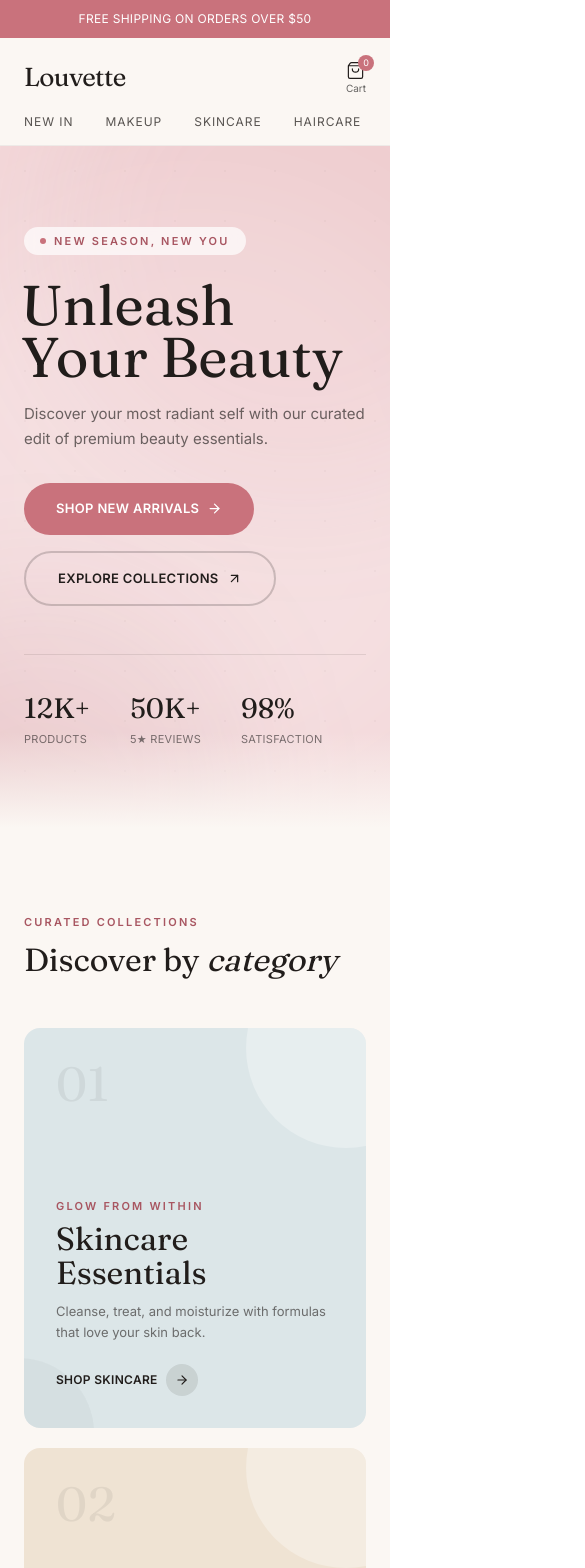
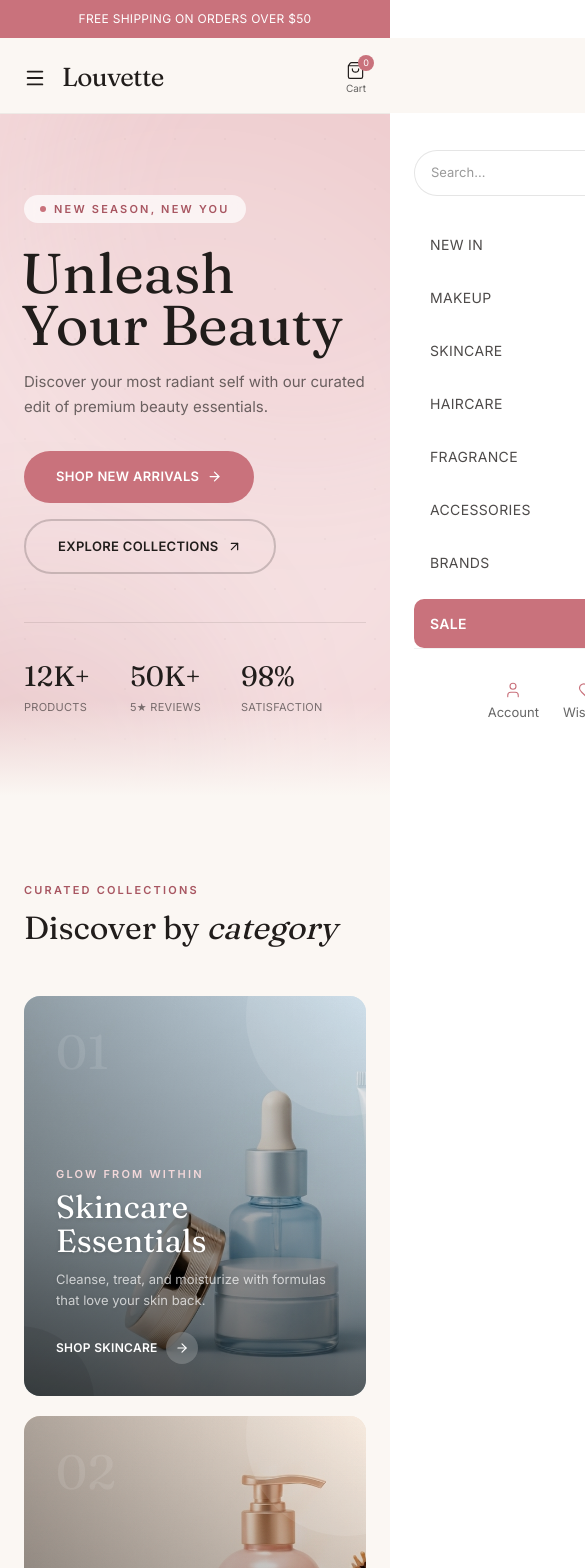
Before and after one commit to CodeNova5/CILLIA, a Next.js app: page / in a window 390 px wide. Shown: the top 1568 px of the page, 585 px wide, since content can reach past the window. Built offline with nearby package versions, Linux system fonts and the light colour scheme.

Commit message:
Enhance page.tsx: add mobile menu functionality, update collection images, and improve layout responsiveness

```diff
--- a/app/page.tsx
+++ b/app/page.tsx
@@ -1,8 +1,8 @@
 "use client";
-import React, { useRef } from "react";
+import React, { useState, useRef } from "react";
 import {
   Search, User, Heart, ShoppingBag, Star, ChevronLeft, ChevronRight,
-  Truck, ShieldCheck, RotateCcw, Headphones, ArrowRight, Sparkles, Mail, Quote, Leaf, Award, ArrowUpRight
+  Truck, ShieldCheck, RotateCcw, Headphones, ArrowRight, Sparkles, Mail, Quote, Leaf, Award, ArrowUpRight, Menu, X
 } from "lucide-react";
 
 import { FaSquareInstagram } from "react-icons/fa6";
@@ -36,6 +36,7 @@ const DATA = {
       description: "Cleanse, treat, and moisturize with formulas that love your skin back.",
       cta: "Shop Skincare",
       link: "#",
+      image: "/skincare-hero.png",
       tone: "sky",
     },
     {
@@ -45,6 +46,7 @@ const DATA = {
       description: "From nourishing shampoos to leave-in treatments — your hair deserves the best.",
       cta: "Shop Haircare",
       link: "#",
+      image: "/haircare-hero.png",
       tone: "sand",
     },
     {
@@ -54,6 +56,7 @@ const DATA = {
       description: "Bold lips, flawless bases, and eyes that captivate — create your signature look.",
       cta: "Shop Makeup",
       link: "#",
+      image: "/makeup-hero.png",
       tone: "blush",
     },
     {
@@ -63,16 +66,17 @@ const DATA = {
       description: "Brushes, bags, tools, and treasures to complete your beauty ritual.",
       cta: "Shop Accessories",
       link: "#",
+      image: "/accessories-promo.png",
       tone: "sage",
     },
   ],
   products: [
-    { id: 1, name: "Hydrating Glow Face Serum", price: 24.99, rating: 4.5, reviews: 128, tone: "blush" },
-    { id: 2, name: "Velvet Matte Lipstick", price: 14.99, rating: 4.5, reviews: 96, tone: "sand", tag: "Best Seller" },
-    { id: 3, name: "Volume & Curl Mascara", price: 16.99, rating: 4, reviews: 73, tone: "ink" },
-    { id: 4, name: "Nourishing Hair Shampoo", price: 19.99, rating: 4.5, reviews: 54, tone: "sky" },
-    { id: 5, name: "4 Piece Brush Set", price: 18.99, rating: 4.5, reviews: 112, tone: "blush" },
-    { id: 6, name: "Fragrance Eau de Parfum", price: 29.99, rating: 4.5, reviews: 88, tone: "sand" },
+    { id: 1, name: "Hydrating Glow Face Serum", price: 24.99, rating: 4.5, reviews: 128, image: "/skincare.png", tone: "blush" },
+    { id: 2, name: "Velvet Matte Lipstick", price: 14.99, rating: 4.5, reviews: 96, image: "/makeup.png", tone: "sand", tag: "Best Seller" },
+    { id: 3, name: "Volume & Curl Mascara", price: 16.99, rating: 4, reviews: 73, image: "/Gemini_Generated_Image_v2o02rv2o02rv2o0.png", tone: "ink" },
+    { id: 4, name: "Nourishing Hair Shampoo", price: 19.99, rating: 4.5, reviews: 54, image: "/haircare.png", tone: "sky" },
+    { id: 5, name: "4 Piece Brush Set", price: 18.99, rating: 4.5, reviews: 112, image: "/Gemini_Generated_Image_mrza28mrza28mrza.png", tone: "blush" },
+    { id: 6, name: "Fragrance Eau de Parfum", price: 29.99, rating: 4.5, reviews: 88, image: "/fragrance.png", tone: "sand" },
   ],
   whyChooseUs: [
     { id: 1, icon: "Leaf", title: "Clean Formulas", body: "Cruelty-free, dermatologist-tested ingredients you can trust." },
@@ -157,34 +161,50 @@ function AnnouncementBar() {
 }
 
 function Header() {
+  const [mobileOpen, setMobileOpen] = useState(false);
+
   return (
-    <header className="bg-[#FBF7F3] sticky top-0 z-40 border-b border-black/5">
-      <div className="max-w-[1280px] mx-auto px-6 pt-5 pb-4 flex items-center gap-8">
+    <header className="bg-[#FBF7F3]/95 backdrop-blur-md sticky top-0 z-40 border-b border-black/5">
+      <div className="max-w-[1280px] mx-auto px-6 pt-5 pb-4 flex items-center gap-4">
+        {/* Hamburger — mobile only */}
+        <button
+          className="md:hidden shrink-0"
+          onClick={() => setMobileOpen((v) => !v)}
+          aria-label={mobileOpen ? "Close menu" : "Open menu"}
+        >
+          {mobileOpen ? <X size={22} /> : <Menu size={22} />}
+        </button>
+
         <div className="font-serif text-[26px] tracking-tight text-[#211D1B] shrink-0">Louvette</div>
-        <div className="flex-1 max-w-[520px] hidden md:flex items-center bg-white border border-black/10 rounded-full px-4 py-2.5">
+
+        {/* Desktop search */}
+        <div className="flex-1 max-w-[520px] hidden md:flex items-center bg-white border border-black/10 rounded-full px-4 py-2.5 focus-within:border-[#C9727C] transition-colors">
           <input
             placeholder="Search for products, brands and more…"
             className="flex-1 bg-transparent outline-none text-[13px] placeholder:text-black/40"
           />
           <Search size={16} className="text-black/40" />
         </div>
-        <div className="flex items-center gap-6 ml-auto shrink-0 text-[#211D1B]">
+
+        <div className="flex items-center gap-5 md:gap-6 ml-auto shrink-0 text-[#211D1B]">
           <button className="hidden sm:flex flex-col items-center gap-0.5 group">
-            <User size={19} strokeWidth={1.5} />
+            <User size={19} strokeWidth={1.5} className="group-hover:text-[#C9727C] transition-colors" />
             <span className="text-[10px] leading-tight text-black/60 group-hover:text-[#C9727C]">Account</span>
           </button>
           <button className="hidden sm:flex flex-col items-center gap-0.5 group">
-            <Heart size={19} strokeWidth={1.5} />
+            <Heart size={19} strokeWidth={1.5} className="group-hover:text-[#C9727C] transition-colors" />
             <span className="text-[10px] leading-tight text-black/60 group-hover:text-[#C9727C]">Wishlist</span>
           </button>
           <button className="relative flex flex-col items-center gap-0.5 group">
-            <ShoppingBag size={19} strokeWidth={1.5} />
+            <ShoppingBag size={19} strokeWidth={1.5} className="group-hover:text-[#C9727C] transition-colors" />
             <span className="absolute -top-1.5 -right-2 bg-[#C9727C] text-white text-[9px] w-4 h-4 rounded-full flex items-center justify-center">0</span>
             <span className="text-[10px] leading-tight text-black/60 group-hover:text-[#C9727C]">Cart</span>
           </button>
         </div>
       </div>
-      <nav className="max-w-[1280px] mx-auto px-6 pb-3.5 flex items-center gap-8 overflow-x-auto no-scrollbar">
+
+      {/* Desktop nav */}
+      <nav className="max-w-[1280px] mx-auto px-6 pb-3.5 hidden md:flex items-center gap-8 overflow-x-auto no-scrollbar">
         {DATA.navigation.mainNav.map((l) => (
           <a key={l} href="#" className="text-[12px] tracking-[0.08em] uppercase text-[#211D1B]/75 hover:text-[#C9727C] whitespace-nowrap transition-colors">
             {l}
@@ -192,6 +212,73 @@ function Header() {
         ))}
         <a href="#" className="text-[12px] tracking-[0.08em] uppercase text-[#C9727C] font-semibold whitespace-nowrap ml-auto">Sale</a>
       </nav>
+
+      {/* Mobile slide-out menu */}
+      <div
+        className={`md:hidden fixed inset-0 top-0 bg-[#FBF7F3] z-50 transform transition-transform duration-300 ease-in-out ${
+          mobileOpen ? "translate-x-0" : "translate-x-full"
+        }`}
+      >
+        {/* Spacer to clear the sticky header */}
+        <div className="h-[112px]" />
+        <div className="flex flex-col flex-1 overflow-y-auto px-6 pb-8">
+          {/* Mobile search */}
+          <div className="flex items-center bg-white border border-black/10 rounded-full px-4 py-3 mb-6 focus-within:border-[#C9727C] transition-colors">
+            <input
+              placeholder="Search…"
+              className="flex-1 bg-transparent outline-none text-[13px] placeholder:text-black/40"
+            />
+            <Search size={16} className="text-black/40" />
+          </div>
+
+          {/* Mobile nav links */}
+          <div className="flex flex-col gap-1">
+            {[...DATA.navigation.mainNav, "Sale"].map((l, i) => {
+              const isSale = l === "Sale";
+              return (
+                <a
+                  key={l}
+                  href="#"
+                  onClick={() => setMobileOpen(false)}
+                  className={`px-4 py-3.5 rounded-[10px] text-[14px] uppercase tracking-wide transition-all ${
+                    isSale
+                      ? "bg-[#C9727C] text-white font-semibold mt-2"
+                      : "text-[#211D1B]/80 hover:bg-black/5 hover:text-[#C9727C]"
+                  }`}
+                >
+                  {l}
+                </a>
+              );
+            })}
+          </div>
+
+          {/* Mobile account links */}
+          <div className="mt-auto pt-8 border-t border-black/5">
+            <div className="flex items-center gap-6 justify-center text-[13px] text-black/60">
+              <button className="flex flex-col items-center gap-1" onClick={() => setMobileOpen(false)}>
+                <User size={18} strokeWidth={1.5} className="text-[#C9727C]" />
+                <span>Account</span>
+              </button>
+              <button className="flex flex-col items-center gap-1" onClick={() => setMobileOpen(false)}>
+                <Heart size={18} strokeWidth={1.5} className="text-[#C9727C]" />
+                <span>Wishlist</span>
+              </button>
+              <button className="flex flex-col items-center gap-1" onClick={() => setMobileOpen(false)}>
+                <ShoppingBag size={18} strokeWidth={1.5} className="text-[#C9727C]" />
+                <span>Cart (0)</span>
+              </button>
+            </div>
+          </div>
+        </div>
+      </div>
+
+      {/* Overlay backdrop */}
+      {mobileOpen && (
+        <div
+          className="md:hidden fixed inset-0 bg-black/30 z-40"
+          onClick={() => setMobileOpen(false)}
+        />
+      )}
     </header>
   );
 }
@@ -292,32 +379,42 @@ function CollectionCard({ collection, index }) {
       href={collection.link}
       className={`group relative rounded-[16px] overflow-hidden min-h-[400px] md:min-h-[460px] flex flex-col justify-between p-8 md:p-10 ${tones[collection.tone]} transition-all duration-500 hover:shadow-2xl hover:shadow-black/10 hover:-translate-y-1`}
     >
+      {/* Background image */}
+      <img
+        src={collection.image}
+        alt={collection.title.replace('\n', ' ')}
+        className="absolute inset-0 w-full h-full object-cover transition-all duration-700 group-hover:scale-105"
+      />
+      {/* Gradient overlays for text readability */}
+      <div className="absolute inset-0 bg-gradient-to-t from-black/60 via-black/20 to-transparent" />
+      <div className="absolute inset-0 bg-gradient-to-r from-black/30 to-transparent" />
+
       {/* Decorative circle */}
-      <div className="absolute -top-20 -right-20 w-[200px] h-[200px] rounded-full bg-white/30 transition-all duration-500 group-hover:scale-125 group-hover:bg-white/40" />
-      <div className="absolute -bottom-20 -left-20 w-[150px] h-[150px] rounded-full bg-black/[0.03]" />
+      <div className="absolute -top-20 -right-20 w-[200px] h-[200px] rounded-full bg-white/10 transition-all duration-500 group-hover:scale-125 group-hover:bg-white/20" />
+      <div className="absolute -bottom-20 -left-20 w-[150px] h-[150px] rounded-full bg-black/[0.08]" />
 
       <div className="relative z-10">
-        <span className="font-serif text-[48px] text-black/[0.06] leading-none select-none">
+        <span className="font-serif text-[48px] text-white/10 leading-none select-none">
           {String(index + 1).padStart(2, '0')}
         </span>
       </div>
 
       <div className="relative z-10">
-        <span className="text-[11px] uppercase tracking-[0.2em] text-[#A85661] font-semibold mb-2 block">
+        <span className="text-[11px] uppercase tracking-[0.2em] text-[#F3D8DA] font-semibold mb-2 block">
           {collection.subtitle}
         </span>
 
-        <h3 className="font-serif text-[32px] md:text-[38px] leading-[1.05] text-[#211D1B] whitespace-pre-line mb-3">
+        <h3 className="font-serif text-[32px] md:text-[38px] leading-[1.05] text-white whitespace-pre-line mb-3 drop-shadow-sm">
           {collection.title}
         </h3>
 
-        <p className="text-[13px] md:text-[14px] text-[#211D1B]/60 leading-relaxed max-w-[300px] mb-5">
+        <p className="text-[13px] md:text-[14px] text-white/70 leading-relaxed max-w-[300px] mb-5 drop-shadow-sm">
           {collection.description}
         </p>
 
-        <span className="inline-flex items-center gap-2 text-[12px] uppercase tracking-wide font-semibold text-[#211D1B] group-hover:text-[#C9727C] transition-colors">
+        <span className="inline-flex items-center gap-2 text-[12px] uppercase tracking-wide font-semibold text-white group-hover:text-[#F3D8DA] transition-colors">
           {collection.cta}
-          <span className="w-8 h-8 rounded-full bg-[#211D1B]/10 group-hover:bg-[#C9727C] group-hover:text-white flex items-center justify-center transition-all duration-300">
+          <span className="w-8 h-8 rounded-full bg-white/20 group-hover:bg-[#C9727C] group-hover:text-white flex items-center justify-center transition-all duration-300 backdrop-blur-sm">
             <ArrowRight size={14} className="group-hover:translate-x-0.5 transition-transform" />
           </span>
         </span>
@@ -355,23 +452,32 @@ function Collections() {
 function ProductCard({ p }) {
   return (
     <div className="group shrink-0 w-[220px] md:w-auto">
-      <div className="relative rounded-[6px] overflow-hidden bg-[#F7EFEA] aspect-[4/5] mb-3">
-        <Placeholder label={p.name} className="absolute inset-0" tone={p.tone} />
-        <button className="absolute top-3 right-3 w-8 h-8 rounded-full bg-white/90 flex items-center justify-center opacity-0 group-hover:opacity-100 transition-opacity">
+      <div className="relative rounded-[12px] overflow-hidden bg-[#F7EFEA] aspect-[4/5] mb-3">
+        {p.image ? (
+          <img
+            src={p.image}
+            alt={p.name}
+            className="absolute inset-0 w-full h-full object-cover transition-all duration-500 group-hover:scale-105"
+          />
+        ) : (
+          <Placeholder label={p.name} className="absolute inset-0" tone={p.tone} />
+        )}
+        <button className="absolute top-3 right-3 w-8 h-8 rounded-full bg-white/80 backdrop-blur-sm flex items-center justify-center opacity-0 group-hover:opacity-100 transition-all duration-300 hover:bg-white hover:scale-110 z-10" aria-label="Add to wishlist">
           <Heart size={14} />
         </button>
         {p.tag && (
-          <span className="absolute top-3 left-3 bg-[#211D1B] text-white text-[9px] uppercase tracking-wide px-2 py-1 rounded-full">{p.tag}</span>
+          <span className="absolute top-3 left-3 bg-[#211D1B]/80 backdrop-blur-sm text-white text-[9px] uppercase tracking-wide px-3 py-1.5 rounded-full font-medium z-10">{p.tag}</span>
         )}
+        <div className="absolute inset-0 bg-gradient-to-t from-black/15 to-transparent opacity-0 group-hover:opacity-100 transition-opacity duration-300" />
       </div>
-      <h4 className="text-[13px] text-[#211D1B] leading-snug">{p.name}</h4>
+      <h4 className="text-[13px] text-[#211D1B] leading-snug font-medium">{p.name}</h4>
       <div className="flex items-center gap-1.5 mt-1.5">
         <Stars rating={p.rating} />
         <span className="text-[11px] text-black/40">({p.reviews})</span>
       </div>
-      <div className="flex items-center justify-between mt-2">
-        <span className="text-[14px] font-medium text-[#211D1B]">${p.price.toFixed(2)}</span>
-        <button className="text-[10px] uppercase tracking-wide border border-black/15 hover:border-[#C9727C] hover:text-[#C9727C] rounded-full px-3 py-1.5 flex items-center gap-1.5 transition-colors">
+      <div className="flex items-center justify-between mt-2.5">
+        <span className="text-[15px] font-semibold text-[#211D1B]">${p.price.toFixed(2)}</span>
+        <button className="text-[10px] uppercase tracking-wide font-medium border border-black/15 hover:border-[#C9727C] hover:text-[#C9727C] hover:bg-[#C9727C]/5 rounded-full px-4 py-1.5 flex items-center gap-1.5 transition-all duration-300">
           <ShoppingBag size={11} /> Add
         </button>
       </div>
@@ -507,11 +613,11 @@ function Testimonials() {
 
 function TrustedBy() {
   return (
-    <section className="border-y border-black/5 bg-[#FBF7F3] py-8 overflow-hidden">
-      <p className="text-center text-[11px] uppercase tracking-[0.2em] text-black/35 mb-5">Trusted by the brands you love</p>
+    <section className="border-y border-black/5 bg-[#FBF7F3] py-10 overflow-hidden">
+      <p className="text-center text-[11px] uppercase tracking-[0.2em] text-black/35 mb-6">Trusted by the brands you love</p>
       <div className="flex gap-16 whitespace-nowrap animate-[marquee_28s_linear_infinite] w-max">
         {[...DATA.trustedBrands, ...DATA.trustedBrands].map((b, i) => (
-          <span key={i} className="font-serif text-[20px] text-black/25 tracking-wide">{b}</span>
+          <span key={i} className="font-serif text-[22px] text-black/25 tracking-wide hover:text-black/40 transition-colors">{b}</span>
         ))}
       </div>
       <style>{`@keyframes marquee { from { transform: translateX(0); } to { transform: translateX(-50%); } }`}</style>
@@ -524,13 +630,15 @@ function TrustedBy() {
 function TrustBar() {
   const iconMap = { Truck, ShieldCheck, RotateCcw, Headphones };
   return (
-    <section className="max-w-[1280px] mx-auto px-6 mt-16">
-      <div className="bg-[#F3D8DA]/50 rounded-[6px] grid grid-cols-2 md:grid-cols-4 gap-6 px-8 py-8">
+    <section className="max-w-[1280px] mx-auto px-6 -mt-10 relative z-10">
+      <div className="bg-white shadow-[0_4px_20px_-8px_rgba(33,29,27,0.08)] rounded-[12px] grid grid-cols-2 md:grid-cols-4 gap-6 px-8 py-8 border border-black/5">
         {DATA.trustBar.map(({ icon: iconName, title, body }) => {
           const Icon = iconMap[iconName];
           return (
-          <div key={title} className="flex items-center gap-3">
-            <Icon size={22} className="text-[#A85661] shrink-0" strokeWidth={1.5} />
+          <div key={title} className="flex items-center gap-3 group">
+            <div className="w-10 h-10 rounded-full bg-[#F3D8DA]/70 flex items-center justify-center group-hover:bg-[#F3D8DA] transition-colors shrink-0">
+              <Icon size={18} className="text-[#A85661]" strokeWidth={1.5} />
+            </div>
             <div>
               <div className="text-[13px] font-medium text-[#211D1B]">{title}</div>
               <div className="text-[11px] text-black/50">{body}</div>
@@ -547,26 +655,32 @@ function TrustBar() {
 
 function NewsletterSocial() {
   return (
-    <section className="max-w-[1280px] mx-auto px-6 mt-16 grid grid-cols-1 lg:grid-cols-[1fr_1.3fr] gap-4">
-      <div className="bg-[#F3D8DA] rounded-[6px] p-8 flex flex-col justify-center">
+    <section className="max-w-[1280px] mx-auto px-6 mt-20 md:mt-28 grid grid-cols-1 lg:grid-cols-[1fr_1.3fr] gap-6">
+      <div className="bg-[#F3D8DA] rounded-[16px] p-8 md:p-10 flex flex-col justify-center min-h-[280px]">
         <span className="text-[11px] uppercase tracking-[0.2em] text-[#A85661] font-semibold">Beauty In Your Inbox</span>
-        <h3 className="font-serif text-[24px] text-[#211D1B] mt-2 mb-4 max-w-[320px]">Sign up for exclusive offers, new arrivals and beauty tips.</h3>
-        <div className="flex gap-2 max-w-[380px]">
-          <input placeholder="Enter your email address" className="flex-1 bg-white rounded-full px-4 py-3 text-[13px] outline-none" />
-          <button className="bg-[#C9727C] hover:bg-[#A85661] text-white text-[12px] uppercase tracking-wide font-medium px-5 rounded-full transition-colors whitespace-nowrap">Subscribe</button>
+        <h3 className="font-serif text-[26px] md:text-[30px] text-[#211D1B] mt-3 mb-5 leading-tight max-w-[360px]">Sign up for exclusive offers &amp; beauty tips.</h3>
+        <div className="flex gap-2 max-w-[400px]">
+          <input placeholder="Enter your email" className="flex-1 bg-white rounded-full px-5 py-3.5 text-[13px] outline-none focus:ring-2 focus:ring-[#C9727C]/30 transition-all placeholder:text-black/30" />
+          <button className="bg-[#C9727C] hover:bg-[#A85661] text-white text-[12px] uppercase tracking-wide font-semibold px-6 rounded-full transition-all duration-300 whitespace-nowrap hover:shadow-lg hover:shadow-[#C9727C]/25">
+            <Mail size={16} className="md:hidden" />
+            <span className="hidden md:inline">Subscribe</span>
+          </button>
         </div>
       </div>
       <div>
-        <div className="flex items-center justify-between mb-4">
-          <h3 className="font-serif text-[20px] text-[#211D1B]">Follow Our Beauty Journey</h3>
-          <div className="flex gap-2 text-[#211D1B]/60">
-            <FaSquareInstagram size={16} /> <FaSquareFacebook size={16} /> <FaSquareYoutube size={16} />
+        <div className="flex items-center justify-between mb-5">
+          <h3 className="font-serif text-[22px] text-[#211D1B]">Follow Our Journey</h3>
+          <div className="flex gap-3 text-[#211D1B]/50">
+            <FaSquareInstagram size={18} className="hover:text-[#C9727C] transition-colors cursor-pointer" />
+            <FaSquareFacebook size={18} className="hover:text-[#C9727C] transition-colors cursor-pointer" />
+            <FaSquareYoutube size={18} className="hover:text-[#C9727C] transition-colors cursor-pointer" />
           </div>
         </div>
-        <div className="grid grid-cols-5 gap-2 h-[calc(100%-40px)]">
+        <div className="grid grid-cols-5 gap-2 h-[calc(100%-44px)] min-h-[180px]">
           {DATA.socialLinks.map((s, i) => (
-            <div key={i} className="relative rounded-[6px] overflow-hidden min-h-[140px]">
-              <Placeholder label={s} className="absolute inset-0" tone={["blush", "sand", "blush", "sky", "sage"][i]} />
+            <div key={i} className="relative rounded-[10px] overflow-hidden min-h-[140px] group cursor-pointer">
+              <Placeholder label={s} className="absolute inset-0 group-hover:scale-105 transition-transform duration-500" tone={["blush", "sand", "blush", "sky", "sage"][i]} />
+              <div className="absolute inset-0 bg-gradient-to-t from-black/20 to-transparent opacity-0 group-hover:opacity-100 transition-opacity duration-300" />
             </div>
           ))}
         </div>
@@ -579,33 +693,35 @@ function NewsletterSocial() {
 
 function Footer() {
   return (
-    <footer className="bg-[#211D1B] text-white mt-20">
+    <footer className="bg-[#211D1B] text-white mt-20 md:mt-28">
       <div className="max-w-[1280px] mx-auto px-6 pt-16 pb-8">
-        <div className="grid grid-cols-2 md:grid-cols-5 gap-8 pb-12 border-b border-white/10">
+        <div className="grid grid-cols-2 md:grid-cols-5 gap-8 pb-14 border-b border-white/10">
           <div className="col-span-2 md:col-span-1">
-            <div className="font-serif text-[22px] mb-3">Louvette</div>
-            <p className="text-[12px] text-white/50 leading-relaxed mb-4">Beauty essentials curated with care, for every routine and every glow.</p>
-            <div className="flex gap-3 text-white/60">
-              <FaSquareInstagram size={16} /> <FaSquareFacebook size={16} /> <FaSquareYoutube size={16} />
+            <div className="font-serif text-[24px] mb-4 text-white">Louvette</div>
+            <p className="text-[12px] text-white/45 leading-relaxed mb-5 max-w-[220px]">Beauty essentials curated with care, for every routine and every glow.</p>
+            <div className="flex gap-3 text-white/40">
+              <FaSquareInstagram size={18} className="hover:text-white transition-colors cursor-pointer" />
+              <FaSquareFacebook size={18} className="hover:text-white transition-colors cursor-pointer" />
+              <FaSquareYoutube size={18} className="hover:text-white transition-colors cursor-pointer" />
             </div>
           </div>
           {DATA.footer.columns.map((c) => (
             <div key={c.title}>
-              <h4 className="text-[12px] uppercase tracking-wide text-white/40 mb-4">{c.title}</h4>
-              <ul className="space-y-2.5">
+              <h4 className="text-[11px] uppercase tracking-wide text-white/40 mb-5 font-semibold">{c.title}</h4>
+              <ul className="space-y-3">
                 {c.links.map((l) => (
-                  <li key={l}><a href="#" className="text-[13px] text-white/75 hover:text-white transition-colors">{l}</a></li>
+                  <li key={l}><a href="#" className="text-[13px] text-white/65 hover:text-white transition-colors duration-200">{l}</a></li>
                 ))}
               </ul>
             </div>
           ))}
         </div>
-        <div className="flex flex-col md:flex-row items-center justify-between gap-4 pt-6 text-[12px] text-white/40">
+        <div className="flex flex-col md:flex-row items-center justify-between gap-4 pt-8 text-[12px] text-white/35">
           <span>© 2026 Louvette. All Rights Reserved.</span>
-          <div className="flex gap-5">
-            <a href="#" className="hover:text-white">Privacy Policy</a>
-            <a href="#" className="hover:text-white">Terms of Service</a>
-            <a href="#" className="hover:text-white">Accessibility</a>
+          <div className="flex gap-6">
+            <a href="#" className="hover:text-white transition-colors">Privacy Policy</a>
+            <a href="#" className="hover:text-white transition-colors">Terms of Service</a>
+            <a href="#" className="hover:text-white transition-colors">Accessibility</a>
           </div>
         </div>
       </div>
```
